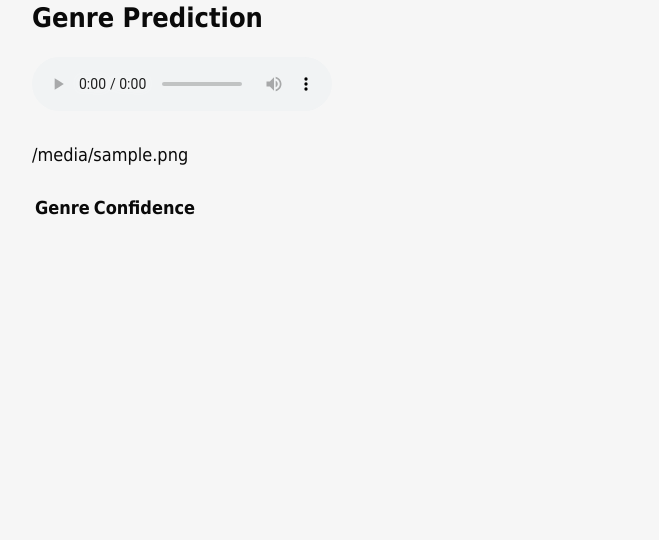
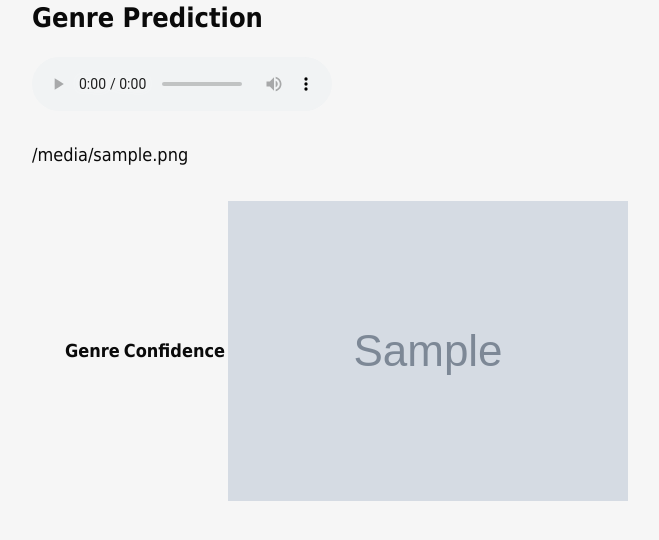
Before and after one commit to ACM-Research/cnn-music-classification, a Flask app: template website/templates/results.html in a window 1280 px wide. Shown: the part 227-767 px from the top of the page, without its empty margins (196-855 px from the left). Run offline with Flask 2, Linux system fonts and the light colour scheme; the template is opened without the code that fills it: most values are stand-ins (such as "Sample title", 1, 10 or a date in 2020); grey boxes marked "Sample" are stand-in pictures; lists and menus that the app fills with data are empty.

Commit message:
Add pie chart

```diff
--- a/website/app.py
+++ b/website/app.py
@@ -1,6 +1,7 @@
 import os
 import librosa
 import youtube_dl
+import matplotlib.pyplot as plt
 from flask import Flask, request, render_template
 from tensorflow import keras
 from werkzeug.utils import secure_filename
@@ -38,7 +39,14 @@ def home():
             predictions = predict('static/' + filename)
         except:
             return 'Invalid audio file. Please upload a valid mp3 file.'
-        return render_template('results.html', filename=filename, predictions=predictions, enumerate=enumerate)
+        labels = predictions.keys()
+        sizes = predictions.values()
+        fig, ax = plt.subplots()
+        ax.pie(sizes)
+        plt.legend(labels)
+        ax.axis('equal')
+        plt.savefig(f'static/{filename}.png')
+        return render_template('results.html', filename=filename, predictions=predictions, image=f'static/{filename}.png', enumerate=enumerate)
     return render_template('prompt.html')
 
 model = keras.models.load_model('trained_model')
--- a/website/requirements.txt
+++ b/website/requirements.txt
@@ -3,3 +3,4 @@ librosa==0.9.1
 tensorflow_cpu==2.8.0
 Werkzeug==2.1.1
 youtube_dl==2021.12.17
+matplotlib==3.5.1
--- a/website/static/styles.css
+++ b/website/static/styles.css
@@ -34,10 +34,16 @@ body{
 	max-width: 80ch;
 }
 
+.data{
+	display: flex;
+	flex-direction: row;
+	margin: 30px;
+}
+
 .button{
 	background-color: powderblue;
 	color: #333;
-	padding: 10px 15px
+	padding: 10px 15px;
 	margin: 0px;
 	border: 0px;
 	transition: 0.5s;
--- a/website/templates/results.html
+++ b/website/templates/results.html
@@ -24,6 +24,7 @@
                 <source src={{ 'static/' + filename }} type="audio/mp3">
             </audio>
             <p>{{filename}}</p>
+            <div class="data">
                 <table>
                     <tr>
                         <th>Genre</th>
@@ -36,6 +37,8 @@
                         </tr>
                     {% endfor %}
                 </table>
+                <img src={{image}} alt="Pie Chart">
+            </div>
         </container>
     </body>
 </html>
```
Lines whose indentation alone changed are shown as unchanged.
